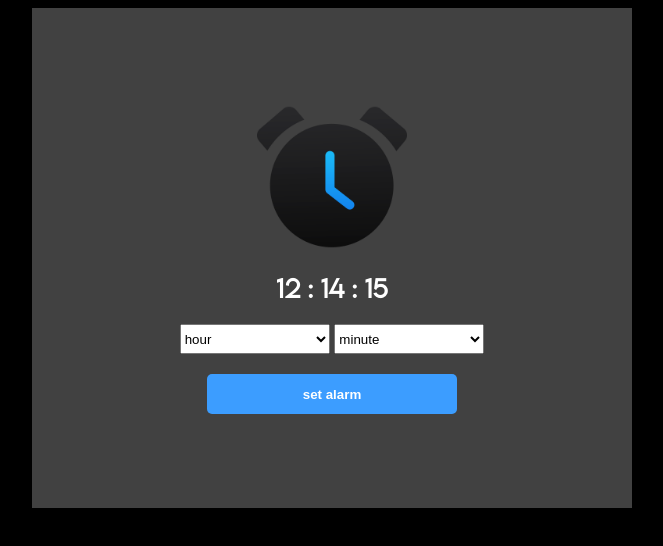
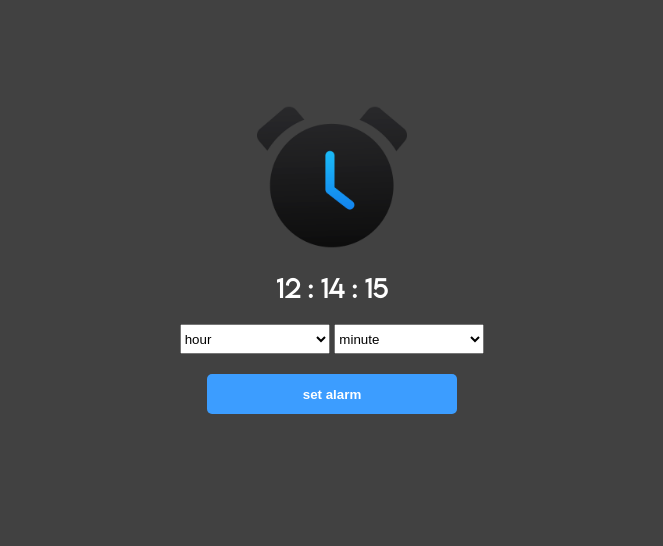
Before and after one commit to Alireza-Zeynabi/Alarm-timer, a plain HTML site: page index.html in a window 1280 px wide. Shown: the whole page, without its empty margins (308-971 px from the left). Drawn offline with Linux system fonts and the light colour scheme.

Commit message:
Update style.css

```diff
--- a/style.css
+++ b/style.css
@@ -5,17 +5,14 @@
 
 body{
     font-family: lemon-milk;
-    background-color: black;
+    background-color: #414141;
 }
 
 
 .clock-container{
     width: 600px;
     height: 500px;
-    background-color: rgb(65, 65, 65);
     margin: 0 auto;
-    /* text-align: center; */
-
     display: flex;
     justify-content: center;
     align-items: center;
```
